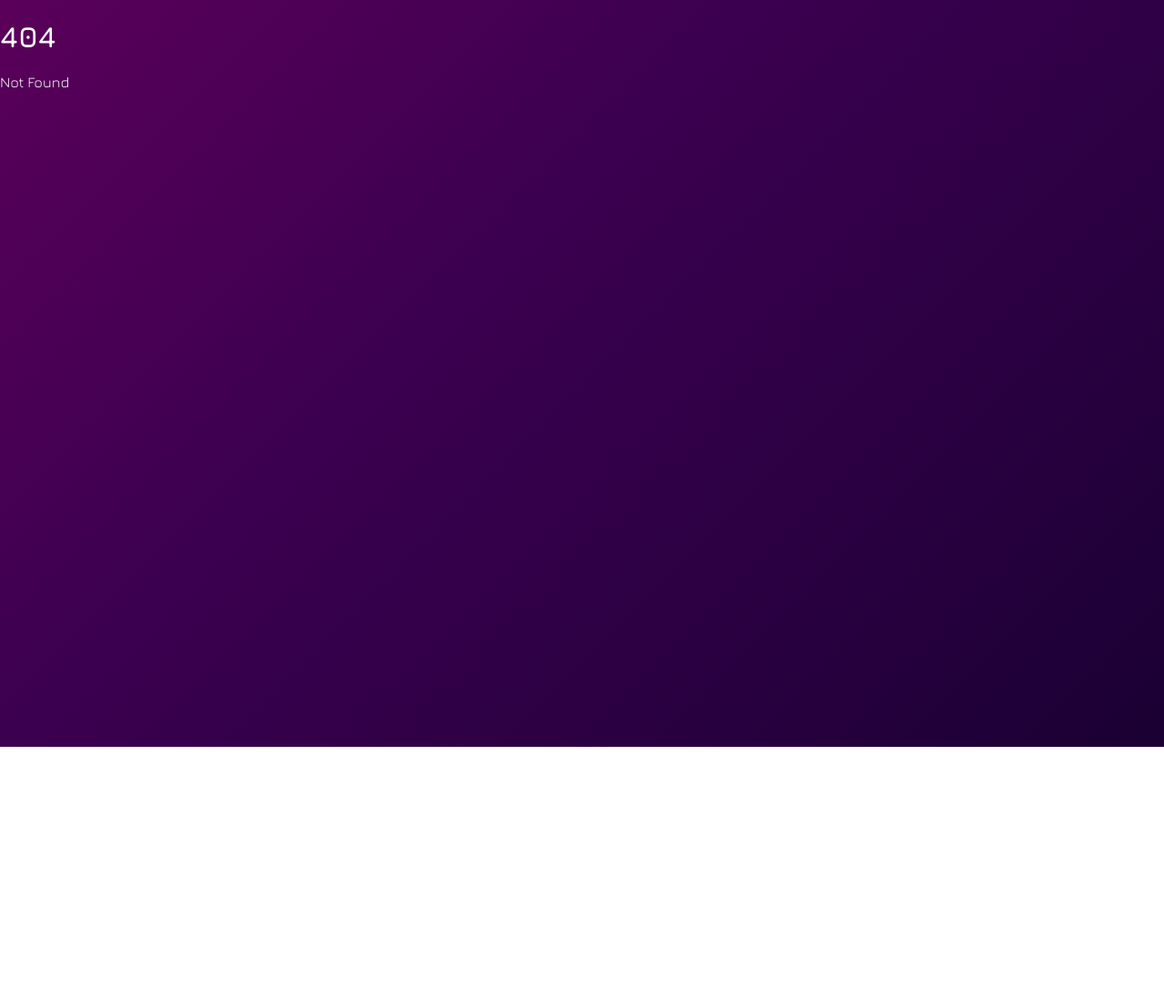
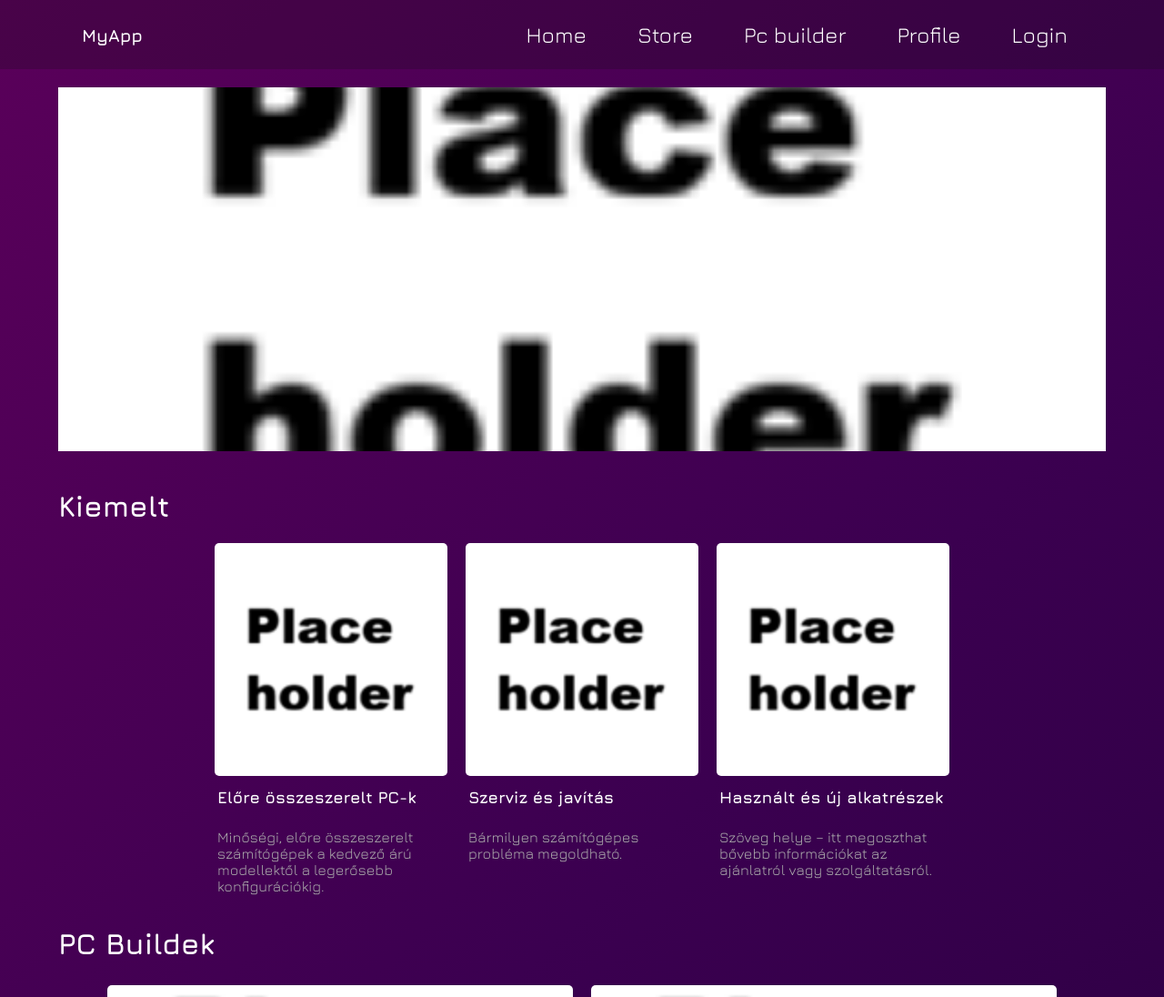
Before and after one commit to benkolon152/Szerviz-projekt, a SvelteKit app in the folder prj/: page / in a window 1280 px wide. Before the commit this address had no page. Shown: the top 1096 px of the page at 91% size. Before the commit the page ends 821 px from the top, so only its background shows below. Built offline with nearby package versions, Linux system fonts and the light colour scheme.

Commit message:
poor mans merge

```diff
--- /dev/null
+++ b/prj/src/routes/+page.svelte
@@ -0,0 +1,208 @@
+<script>
+  let isOpen = false;
+
+  function toggle() {
+    isOpen = !isOpen;
+  }
+</script>
+
+<!-- ---------------------------------NAV-------------------------------- -->
+<nav class="navbar">
+  <div class="nav-container">
+    <a href="/" class="logo">MyApp</a> <!-- TODO logo-->
+
+    <button class="hamburger" on:click={toggle}>
+      ☰
+    </button>
+    <!--TODO this should be on the left side-->
+    <ul class:open={isOpen}>
+      <li><a href="/">Home</a></li>
+      <li><a href="/shop">Store</a></li>
+      <li><a href="/pcbuild">Pc builder</a></li>
+
+      <!-- stay on the right-->
+      <li><a href="/">Profile</a></li> <!-- TODO profile dropwdown menu-->
+      <li><a href="/login">Login</a></li>
+    </ul>
+  </div>
+</nav>
+
+<!-- ---------------------------------HOME-------------------------------- -->
+<div class="home">
+<img src="white.png" alt="" style="width: 100%; height: 400px; object-fit: cover; margin: 20px 0;" />
+    <h1 class="cimek">Kiemelt</h1>
+    <div class="hbox cards-container">
+      <div class="cards">
+        <img src="white.png" alt="Avatar" style="width:100%">
+        <div class="cards-content">
+            <h4>Előre összeszerelt PC-k</h4>
+            <p>Minőségi, előre összeszerelt számítógépek a kedvező árú modellektől a legerősebb konfigurációkig.</p>
+        </div>
+      </div>
+      <div class="cards">
+        <img src="white.png" alt="Avatar" style="width:100%">
+        <div class="cards-content">
+            <h4>Szerviz és javítás</h4>
+            <p>Bármilyen számítógépes probléma megoldható.</p>
+        </div>
+      </div>
+      <div class="cards">
+        <img src="white.png" alt="Avatar" style="width:100%">
+        <div class="cards-content">
+            <h4>Használt és új alkatrészek</h4>
+            <p>Szöveg helye – itt megoszthat bővebb információkat az ajánlatról vagy szolgáltatásról.</p>
+        </div>
+      </div>
+    </div>
+<!-- ---------------------------------PC BUILDEK-------------------------------- -->
+  <h1 class="cimek">PC Buildek</h1>
+
+  <div class="pck pck-top">
+    <div class="hbox cards-container">
+      <div class="cards">
+        <img src="white.png" alt="Avatar" style="width:100%">
+        <div class="cards-content">
+            <h4>Alcím</h4>
+            <p>Szöveg helye – itt megoszthat bővebb információkat az ajánlatról vagy szolgáltatásról.</p>
+        </div>
+      </div>
+      <div class="cards">
+        <img src="white.png" alt="Avatar" style="width:100%">
+        <div class="cards-content">
+            <h4>Alcím</h4>
+            <p>Szöveg helye – itt megoszthat bővebb információkat az ajánlatról vagy szolgáltatásról.</p>
+        </div>
+      </div>
+    </div>
+  </div>
+  <div class="pck pck-bottom">
+    <div class="hbox cards-container">
+      <div class="cards">
+        <img src="white.png" alt="Avatar" style="width:100%">
+        <div class="cards-content">
+            <h4>Alcím</h4>
+            <p>Szöveg helye – itt megoszthat bővebb információkat az ajánlatról vagy szolgáltatásról.</p>
+        </div>
+      </div>
+      <div class="cards">
+        <img src="white.png" alt="Avatar" style="width:100%">
+        <div class="cards-content">
+            <h4>Alcím</h4>
+            <p>Szöveg helye – itt megoszthat bővebb információkat az ajánlatról vagy szolgáltatásról.</p>
+        </div>
+      </div>
+    </div>
+  </div>
+
+<!-- ---------------------------------Rólunk-------------------------------- -->
+
+  <section class="about">
+    <div class="hbox">
+      <div class="about-content">
+        <h2>Rólunk</h2>
+
+        <div class="about-text">
+          <h4>Subheading</h4>
+          <p>Body text for whatever you'd like to expand on the main point.</p>
+        </div>
+
+        <div class="about-text">
+          <h4>Subheading</h4>
+          <p>Body text for whatever you'd like to say. Add main takeaway points, quotes, anecdotes.</p>
+        </div>
+
+        <div class="about-text">
+          <h4>Subheading</h4>
+          <p>Body text for whatever you'd like to add more to the main point. It provides details, explanations, and context.</p>
+        </div>
+      </div>
+
+      <div class="image-container">
+        <img class="image" src="white.png" alt="About image" />
+      </div>
+    </div>
+  </section>
+
+<!-- ---------------------------------FOOTER-------------------------------- -->
+  <h1 class="cimek">Értékelések</h1>
+  <div class="rewiews">
+    <div class="hbox">
+      <div class="cards">
+        <div class="vbox">
+          <p class="comment">Szöveg helye – itt megoszthat bővebb információkat az ajánlatról vagy szolgáltatásról.</p>
+          <div class="hbox reviewer">
+            <div class="image-container" style="overflow: hidden; border-radius: 50%; background: black;">
+              <img class="image" style="color:transparent; height: 50px; width: 50px; object-fit: cover;" src="white.png" />
+            </div>
+            <div class="name">
+              <h5 style="color: black;">Name</h5>
+            </div>
+          </div>
+        </div>
+      </div>
+
+      <div class="cards">
+        <div class="vbox">
+          <p class="comment">Szöveg helye – itt megoszthat bővebb információkat az ajánlatról vagy szolgáltatásról.</p>
+          <div class="hbox reviewer">
+            <div class="image-container" style="overflow: hidden; border-radius: 50%; background: black;">
+              <img class="image" style="color:transparent; height: 50px; width: 50px; object-fit: cover;" src="white.png" />
+            </div>
+            <div class="name">
+              <h5 style="color: black;">Name</h5>
+            </div>
+          </div>
+        </div>
+      </div>
+
+      <div class="cards">
+        <div class="vbox">
+          <p class="comment">Szöveg helye – itt megoszthat bővebb információkat az ajánlatról vagy szolgáltatásról.</p>
+          <div class="hbox reviewer">
+            <div class="image-container" style="overflow: hidden; border-radius: 100%; background: black;">
+              <img class="image" style="color:transparent; height: 50px; width: 50px; object-fit: cover;" src="white.png" />
+            </div>
+            <div class="name">
+              <h5 style="color: black;">Name</h5>
+            </div>
+          </div>
+        </div>
+      </div>
+    </div>
+  </div>
+
+<!-- ---------------------------------FOOTER-------------------------------- -->
+  <footer class="footer">
+    <div class="footer-top">
+      <div>
+        <h3>Site name</h3>
+        <div class="socials">
+          <span>🌐</span>
+          <span>🔗</span>
+          <span>📸</span>
+        </div>
+      </div>
+
+      <div class="links">
+        <div>
+          <h4>Topic</h4>
+          <p>Page</p>
+          <p>Page</p>
+          <p>Page</p>
+        </div>
+        <div>
+          <h4>Topic</h4>
+          <p>Page</p>
+          <p>Page</p>
+          <p>Page</p>
+        </div>
+        <div>
+          <h4>Topic</h4>
+          <p>Page</p>
+          <p>Page</p>
+          <p>Page</p>
+        </div>
+      </div>
+    </div>
+  </footer>
+</div>
```
